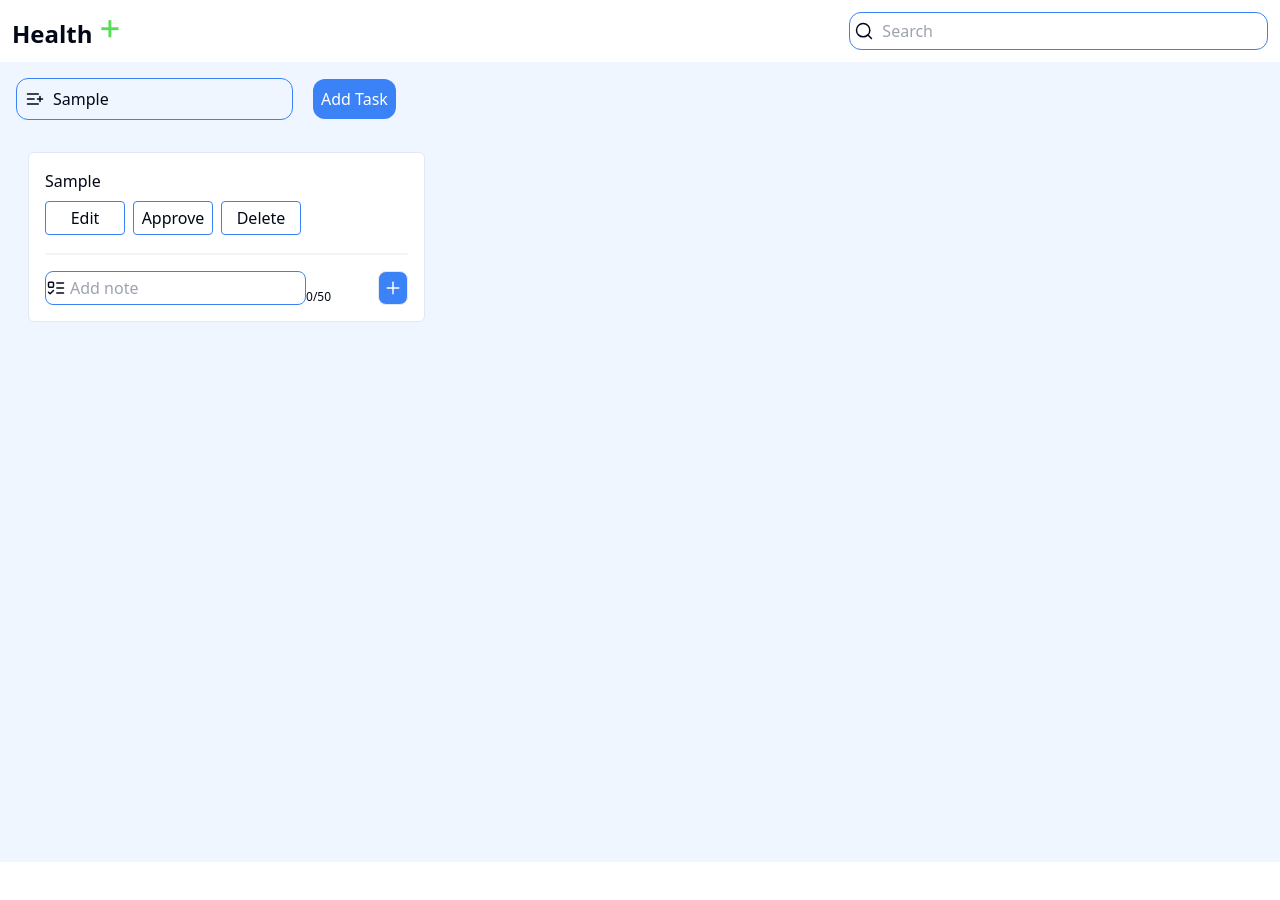
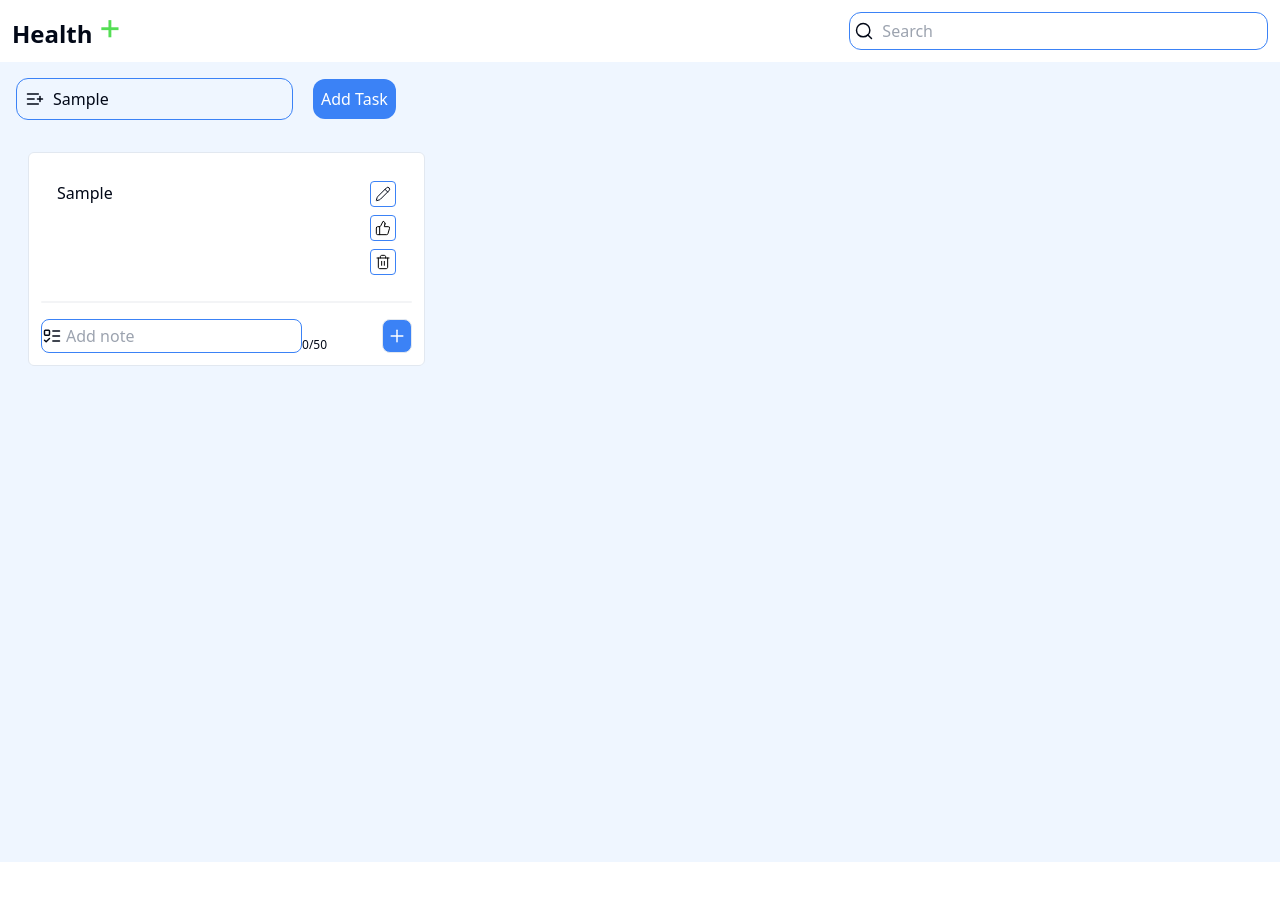
Before and after one commit to Peachy-Njenga/HealthSync, a React (Vite) app: page /notes in a window 1280 px wide. Both pictures are taken after typing "Sample" into the empty fields and a click on the button "Add Task". Shown: the top 900 px of the page. Built offline with nearby package versions, Linux system fonts and the light colour scheme.

Commit message:
Minor style fixesp

```diff
--- a/src/notes/components/Task.jsx
+++ b/src/notes/components/Task.jsx
@@ -1,7 +1,13 @@
 import React, { useState } from 'react';
 import ProgressBar from './ProgressBar'; // Import the ProgressBar component
-import { Check, ListTodo, Pencil, Plus } from 'lucide-react';
-import { TERipple } from 'tw-elements-react';
+import { Check, ListTodo, Pencil, Plus, ThumbsUp, Trash2 } from 'lucide-react';
+import {
+    TEDropdown,
+    TEDropdownToggle,
+    TEDropdownMenu,
+    TEDropdownItem,
+    TERipple,
+} from "tw-elements-react";
 
 const Task = ({ task, notes, approveTask, deleteTask, addNote, updateTask, updateNote, toggleNoteCompletion }) => {
     // State for managing task editing mode and text
@@ -71,7 +77,8 @@ const Task = ({ task, notes, approveTask, deleteTask, addNote, updateTask, updat
     };
 
     return (
-        <div className='border border-b p-4 rounded-md w-full bg-white'>
+        <div className='border border-b p-3 rounded-md  bg-white'>
+            <div>
 
                 {isEditingTask ? (
                     <>
@@ -82,22 +89,47 @@ const Task = ({ task, notes, approveTask, deleteTask, addNote, updateTask, updat
                         />
                         <span>{taskText.length}/{TASK_CHAR_LIMIT}</span>
                         <button onClick={saveTask}
-                        className='bg-white p-1 rounded-sm w-20 border-blue-500 border '>Save</button>
+                            className='bg-white p-1 rounded-sm w-20  border '>Save</button>
                     </>
                 ) : (
                     <>
-                    <h3 className='flex justify-start'>{task.text}</h3>
+                        <div className='flex justify-between w-full h-full  p-2'>
+                            <article className='flex-1  p-2 overflow-hidden'>
+                                <p className='break-words'>{task.text}</p>
+                            </article>
+
+                            <div className='flex flex-col items-end flex-shrink-0  p-2'>
                                 <button onClick={() => setIsEditingTask(true)}
-                        className='bg-white p-1 rounded-sm w-20 border-blue-500 border '>Edit</button>
+                                    className='bg-white p-1 rounded-sm w-fit border-blue-500 border mb-2'>
+                                    <Pencil size={16} strokeWidth={1.5} />
+                                </button>
+
+                                <button
+                                    className='bg-white p-1 rounded-sm w-fit border-blue-500 border mb-2'
+                                    onClick={() => approveTask(task.id)} disabled={!allNotesCompleted}>
+                                    {task.approved ? <ThumbsDown size={20} color="#000000" strokeWidth={1.75} /> : <ThumbsUp size={16} color="#000000" strokeWidth={1.5} />}
+                                </button>
+
+                                <button onClick={() => deleteTask(task.id)}
+                                    className='bg-white p-1 rounded-sm w-fit border-blue-500 border'>
+                                    <Trash2 size={16} color="#000000" strokeWidth={1.5} />
+                                </button>
+                            </div>
+                        </div>
+
                     </>
                 )}
+                {/* <div className='flex flex-col gap-1 mt-1  items-end w-full '>
+
                 <button
-                className='bg-white p-1 rounded-sm w-20 border-blue-500 border m-2'
+                    className='bg-white p-1 rounded-sm w-fit border-blue-500 border'
                     onClick={() => approveTask(task.id)} disabled={!allNotesCompleted}>
-                {task.approved ? 'Unapprove' : 'Approve'}
+                    {task.approved ? <ThumbsDown size={20} color="#000000" strokeWidth={1.75} /> : <ThumbsUp size={16} color="#000000" strokeWidth={1.5} />}
                 </button>
                 <button onClick={() => deleteTask(task.id)}
-                className='bg-white p-1 rounded-sm w-20 border-blue-500 border'>Delete</button>
+                    className='bg-white p-1 rounded-sm w-fit border-blue-500 border'><Trash2 size={16} color="#000000" strokeWidth={1.5} /></button>
+                    </div> */}
+            </div>
 
             {/* Add the progress bar here */}
             <ProgressBar completionPercentage={completionPercentage} />
```
Lines whose indentation alone changed are shown as unchanged.
